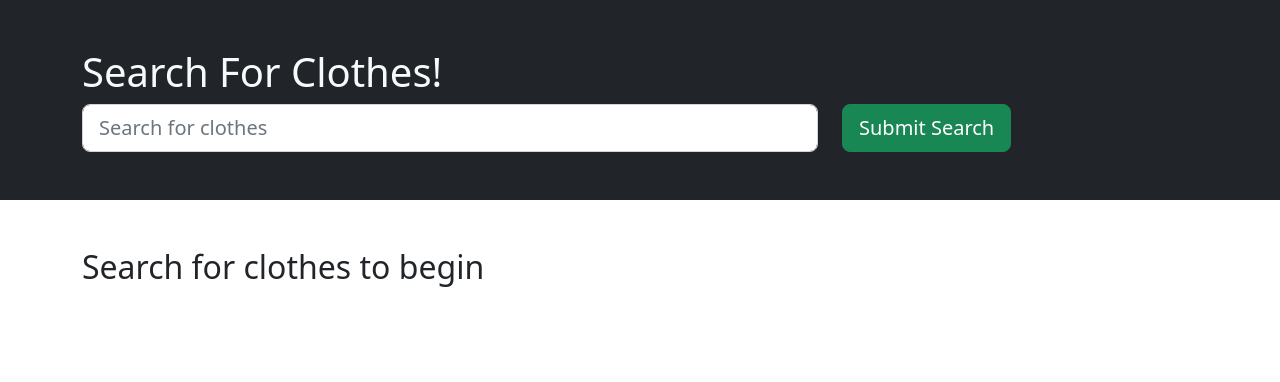
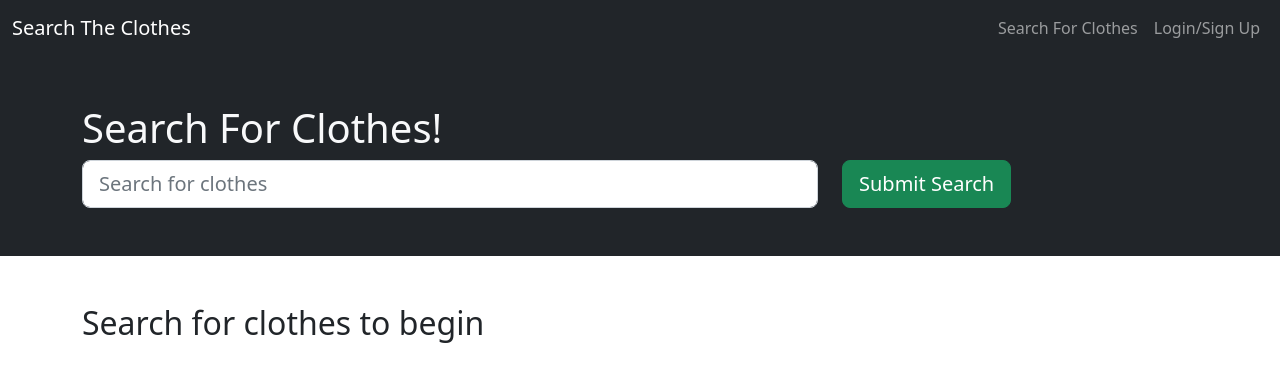
Before and after one commit to Solis07/the-virtual-wardrobe, a React app in the folder client/src/: page / in a window 1280 px wide. Shown: the top 382 px of the page. Built offline with nearby package versions, Linux system fonts and the light colour scheme; the HTML template or start-up script is replaced by a standard one.

Commit message:
navbar created

```diff
--- a/client/src/components/Navbar.jsx
+++ b/client/src/components/Navbar.jsx
@@ -2,78 +2,78 @@
 import { Link } from "react-router-dom";
 import { Navbar, Nav, Container, Modal, Tab } from "react-bootstrap";
 import SignupForm from "../pages/SignupForm";
-// import LoginForm from "./LoginForm";
+import LoginForm from "../pages/LoginForm";
 import Auth from "../utils/auth";
 
 const AppNavbar = () => {
   // set modal display state
   const [showModal, setShowModal] = useState(false);
 
-//   return (
-//     <>
-//       <Navbar bg="dark" variant="dark" expand="lg">
-//         <Container fluid>
-//           <Navbar.Brand as={Link} to="/">
-//             Search The Clothes
-//           </Navbar.Brand>
-//           <Navbar.Toggle aria-controls="navbar" />
-//           <Navbar.Collapse id="navbar" className="d-flex flex-row-reverse">
-//             <Nav className="ml-auto d-flex">
-//               <Nav.Link as={Link} to="/">
-//                 Search For Clothes
-//               </Nav.Link>
-//               {/* if user is logged in show saved books and logout */}
-//               {Auth.loggedIn() ? (
-//                 <>
-//                   <Nav.Link as={Link} to="/saved">
-//                     See Your Clothes
-//                   </Nav.Link>
-//                   <Nav.Link onClick={Auth.logout}>Logout</Nav.Link>
-//                 </>
-//               ) : (
-//                 <Nav.Link onClick={() => setShowModal(true)}>
-//                   Login/Sign Up
-//                 </Nav.Link>
-//               )}
-//             </Nav>
-//           </Navbar.Collapse>
-//         </Container>
-//       </Navbar>
-//       {/* set modal data up */}
-//       <Modal
-//         size="lg"
-//         show={showModal}
-//         onHide={() => setShowModal(false)}
-//         aria-labelledby="signup-modal"
-//       >
-//         {/* tab container to do either signup or login component */}
-//         <Tab.Container defaultActiveKey="login">
-//           <Modal.Header closeButton>
-//             <Modal.Title id="signup-modal">
-//               <Nav variant="pills">
-//                 <Nav.Item>
-//                   <Nav.Link eventKey="login">Login</Nav.Link>
-//                 </Nav.Item>
-//                 <Nav.Item>
-//                   <Nav.Link eventKey="signup">Sign Up</Nav.Link>
-//                 </Nav.Item>
-//               </Nav>
-//             </Modal.Title>
-//           </Modal.Header>
-//           <Modal.Body>
-//             <Tab.Content>
-//               <Tab.Pane eventKey="login">
-//                 {/* <LoginForm handleModalClose={() => setShowModal(false)} /> */}
-//               </Tab.Pane>
-//               <Tab.Pane eventKey="signup">
-//                 <Signup handleModalClose={() => setShowModal(false)} />
-//               </Tab.Pane>
-//             </Tab.Content>
-//           </Modal.Body>
-//         </Tab.Container>
-//       </Modal>
-//     </>
-//   );
+  return (
+    <>
+      <Navbar bg="dark" variant="dark" expand="lg">
+        <Container fluid>
+          <Navbar.Brand as={Link} to="/">
+            Search The Clothes
+          </Navbar.Brand>
+          <Navbar.Toggle aria-controls="navbar" />
+          <Navbar.Collapse id="navbar" className="d-flex flex-row-reverse">
+            <Nav className="ml-auto d-flex">
+              <Nav.Link as={Link} to="/">
+                Search For Clothes
+              </Nav.Link>
+              {/* if user is logged in show saved books and logout */}
+              {Auth.loggedIn() ? (
+                <>
+                  <Nav.Link as={Link} to="/saved">
+                    See Your Clothes
+                  </Nav.Link>
+                  <Nav.Link onClick={Auth.logout}>Logout</Nav.Link>
+                </>
+              ) : (
+                <Nav.Link onClick={() => setShowModal(true)}>
+                  Login/Sign Up
+                </Nav.Link>
+              )}
+            </Nav>
+          </Navbar.Collapse>
+        </Container>
+      </Navbar>
+      {/* set modal data up */}
+      <Modal
+        size="lg"
+        show={showModal}
+        onHide={() => setShowModal(false)}
+        aria-labelledby="signup-modal"
+      >
+        {/* tab container to do either signup or login component */}
+        <Tab.Container defaultActiveKey="login">
+          <Modal.Header closeButton>
+            <Modal.Title id="signup-modal">
+              <Nav variant="pills">
+                <Nav.Item>
+                  <Nav.Link eventKey="login">Login</Nav.Link>
+                </Nav.Item>
+                <Nav.Item>
+                  <Nav.Link eventKey="signup">Sign Up</Nav.Link>
+                </Nav.Item>
+              </Nav>
+            </Modal.Title>
+          </Modal.Header>
+          <Modal.Body>
+            <Tab.Content>
+              <Tab.Pane eventKey="login">
+                <LoginForm handleModalClose={() => setShowModal(false)} />
+              </Tab.Pane>
+              <Tab.Pane eventKey="signup">
+                <SignupForm handleModalClose={() => setShowModal(false)} />
+              </Tab.Pane>
+            </Tab.Content>
+          </Modal.Body>
+        </Tab.Container>
+      </Modal>
+    </>
+  );
 };
 
 
```
